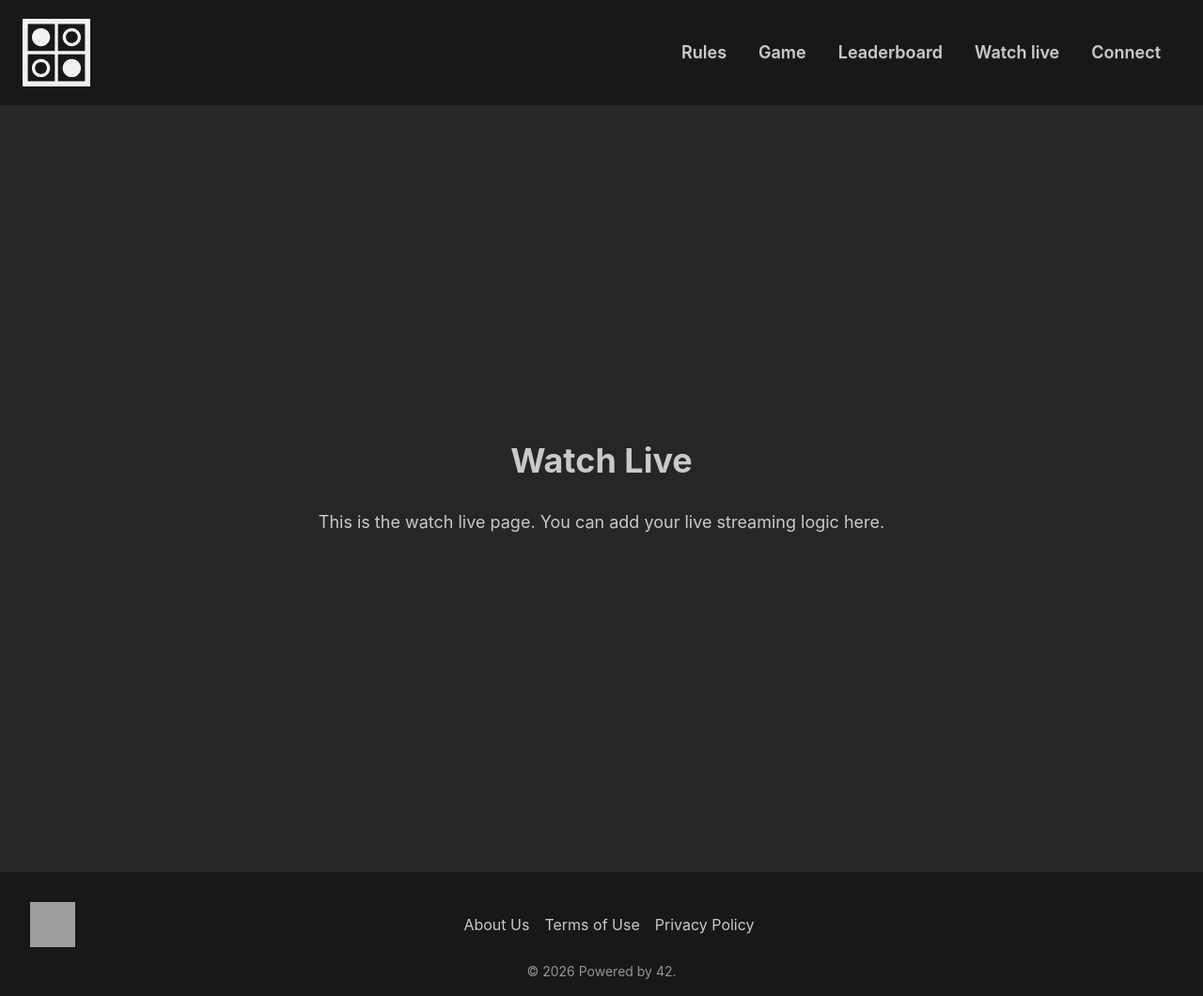
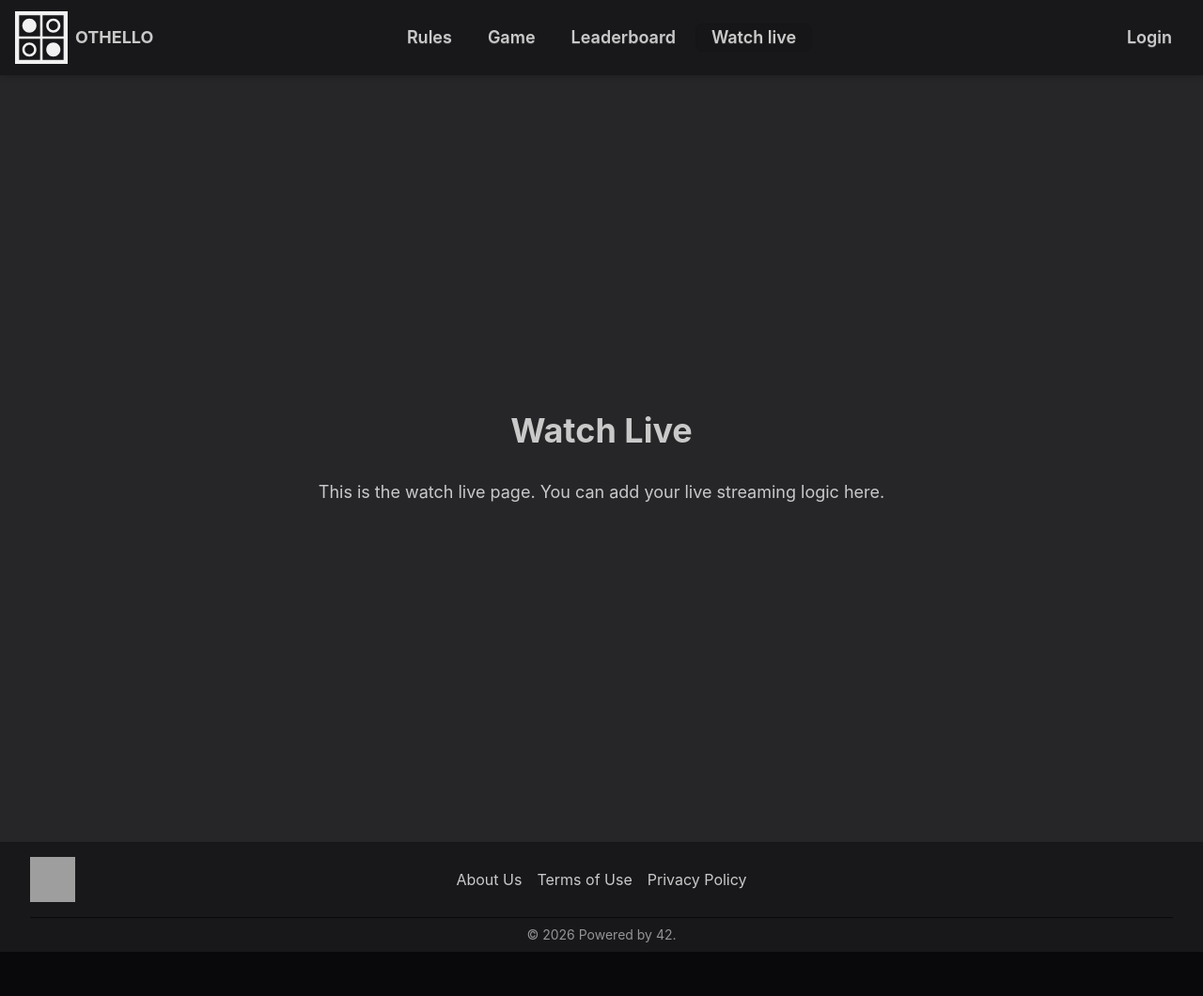
Before and after one commit to HopHouse13/42_ft_transcendence, a React (Vite) app in the folder front-end/: page /watch in a window 1280 px wide. Shown: the whole page at 94% size. After the commit the page ends 1013 px from the top, so only its background shows below. Built offline with nearby package versions, Linux system fonts and the light colour scheme; no server answers; grey boxes are pictures that could not be loaded.

Commit message:
Refactor(auth) split Layout into header and footer     - add auth-responsive button to header

```diff
--- /dev/null
+++ b/front-end/src/components/Footer.tsx
@@ -0,0 +1,45 @@
+import type { FC } from "react";
+import { NavLink } from "react-router-dom";
+
+const Footer: FC = () => {
+	const navLinks = [
+		{name: "About Us", path: "/aboutUs" },
+		{name: "Terms of Use", path: "/termsOfUse" },
+		{name: "Privacy Policy", path: "/privacyPolicy"}
+	];
+
+	return (
+		<footer className="flex flex-col bg-base-200 py-2 px-8 gap-4">
+			<nav className="flex flex-row items-center justify-between pt-2 w-full">
+				<div className="justify-self-start">
+	 				<a
+	 					href="https://github.com/HopHouse13/42_ft_transcendence"
+						target="_blank"
+						rel="noopener noreferrer"
+						aria-label="Go to our GitHub repository"
+	 					className="cursor-pointer"
+	 					>
+	 					<img
+							src="/githubLogoWhite.svg"
+	 						alt="GitHub logo"
+	 						className="h-12 w-12"
+	 					/>
+	 				</a>
+	 			</div>
+				<div className="flex flex-row justify-stretch gap-4">
+					{navLinks.map((link) => (
+						<NavLink to={link.path} className="link link-hover" key={link.path}>
+							{link.name}
+						</NavLink>
+					))}
+				</div>
+				<div className="w-12"/>
+			</nav>
+			<div className="text-center pt-2 border-t border-base-300 text-sm text-base-content/70">
+				<p>© {new Date().getFullYear()} Powered by 42.</p>
+			</div>
+		</footer>
+	);
+};
+
+export default Footer;
--- /dev/null
+++ b/front-end/src/components/Header.tsx
@@ -0,0 +1,76 @@
+import type { FC } from "react";
+import { NavLink, useNavigate } from "react-router-dom";
+import { useAuthContext } from "../hooks/useAuthContext";
+
+const Header: FC = () => {
+	const { user, isAuthenticated, loading, logout } = useAuthContext();
+	const navigate = useNavigate();
+
+	const navLinks = [
+		{ name: "Rules", path:"/rules" },
+		{ name: "Game", path:"/game" },
+		{ name: "Leaderboard", path: "/leaderboard" },
+		{ name: "Watch live", path: "/watch" },
+	];
+
+	const handleLogout = async () => {
+		await logout();
+		navigate("/", {replace: true});
+	}
+
+	return (
+		<header className="sticky top-0 z-1 bg-base-200 shadow-md">
+			<div className="navbar justify-between px-4 py-3">
+				<NavLink to="/"
+					className="flex flex-1 items-center gap-2 shrink-0 cursor-pointer text-lg font-bold"
+					>
+					<img
+						src="/othelloLogoWhite.svg"
+						alt="Logo othello"
+						className="h-14 w-14"
+					/>
+					OTHELLO
+				</NavLink>
+				<div className="flex-none hidden md:flex items-center gap-2">
+					<ul className="menu menu-horizontal px-1 items-center gap-1">
+						{navLinks.map((link) => (
+							<li key={link.path}>
+								<NavLink to={link.path}
+									className="btn btn-ghost rounded-btn text-lg hover:bg-base-300"
+								>
+									{link.name}
+								</NavLink>
+							</li>
+						))}
+					</ul>
+				</div>
+				<div className="flex flex-1 justify-end">
+					<ul>
+						<li>
+							{ loading ?(
+								<div className="w-24 h-10 animate-pulse bg-base-300 rounded-btn"/>
+							) : isAuthenticated ? (
+								<div className="dropdown dropdown-end">
+									<label tabIndex={0} className="btn btn-ghost rounded-btn text-lg hover:bg-base-300">
+										{user?.username}
+									</label>
+									<ul tabIndex={0} className="menu dropdown-content mt-3 z-[1] p-2 shadow bg-base-200 rounded-box w-40">
+										<li>
+											<button onClick={handleLogout}>Log out</button>
+										</li>
+									</ul>
+								</div>
+							) : (
+								<NavLink to="connect" className=" btn btn-ghost rounded-btn text-lg hover:bg-base-300">
+									Login
+								</NavLink>
+							)}
+						</li>
+				   </ul>
+				</div>
+			</div>
+		</header>
+	);
+};
+
+export default Header;
--- a/front-end/src/components/Layout.tsx
+++ b/front-end/src/components/Layout.tsx
@@ -1,90 +1,10 @@
-import type { FC, ReactNode } from "react";
-import {Link} from "react-router-dom";
+import type { ReactNode } from "react";
+import Header from "./Header";
+import Footer from "./Footer";
 
 interface LayoutProps{
 	children: ReactNode;
 }
-
-const Header: FC = () => {
-	const navLinks = [
-		{ name: "Rules", path:"/rules" },
-		{ name: "Game", path:"/game" },
-		{ name: "Leaderboard", path: "/leaderboard" },
-		{ name: "Watch live", path: "/watch" },
-		{ name: "Connect", path: "/connect" }
-	];
-
-	return (
-		<header className="bg-base-200 shadow-md">
-			<div className="container mx-auto px-4 py-3">
-				<div className="navbar">
-					<div className="flex-1">
-						<Link to="/"
-							className="cursor-pointer"
-							>
-							<img
-								src="/othelloLogoWhite.svg"
-								alt="Logo othello"
-								className="h-18 w-18 mr-2"
-							/>
-						</Link>
-					</div>
-					<div className="flex-none hidden md:flex">
-						<ul className="menu menu-horizontal px-1">
-							{navLinks.map((link, index) => (
-								<li key={index}>
-									<Link to={link.path}
-										className="btn btn-ghost rounded-btn text-lg hover:bg-base-300"
-									>
-										{link.name}
-									</Link>
-								</li>
-							))}
-						</ul>
-					</div>
-				</div>
-			</div>
-		</header>
-	);
-};
-
-const Footer: FC = () => {
-	const navLinks = [
-		{name: "About Us", path: "/aboutUs" },
-		{name: "Terms of Use", path: "/termsOfUse" },
-		{name: "Privacy Policy", path: "/privacyPolicy"}
-	];
-
-	return (
-		<footer className="flex flex-col bg-base-200 p-4">
-			<nav className="grid grid-cols-3 items-center gap-4 ml-4 mt-4 ">
-				<div className="justify-self-start">
-	 				<a
-	 					href="https://github.com/HopHouse13/42_ft_transcendence"
-	 					className="cursor-pointer"
-	 					>
-	 					<img
-							src="/githubLogoWhite.svg"
-	 						alt="Logo GitHub"
-	 						className="h-12 w-12"
-	 					/>
-	 				</a>
-	 			</div>
-				<div className="flex flex-row justify-center gap-4">
-					{navLinks.map((link) => (
-						<Link to={link.path} className="link link-hover" key={link.path}>
-							{link.name}
-						</Link>
-					))}
-				</div>
-				<div />
-			</nav>
-			<div className="text-center mt-4 text-sm text-base-content/70">
-				<p>© {new Date().getFullYear()} Powered by 42.</p>
-			</div>
-		</footer>
-	);
-};
 
 export default function Layout({children}: LayoutProps) {
 	return (
--- a/front-end/src/index.css
+++ b/front-end/src/index.css
@@ -57,7 +57,7 @@ body {
     width: 100%;
     margin: 0;
     padding: 0;
-    background-color: oklch(21.389% 0.02912 150.181);
+    background-color: oklch(14% 0.005 285.823);
 }
 
 /* body { */
```
Also changed, not shown: front-end/public/favicon.svg (added).
